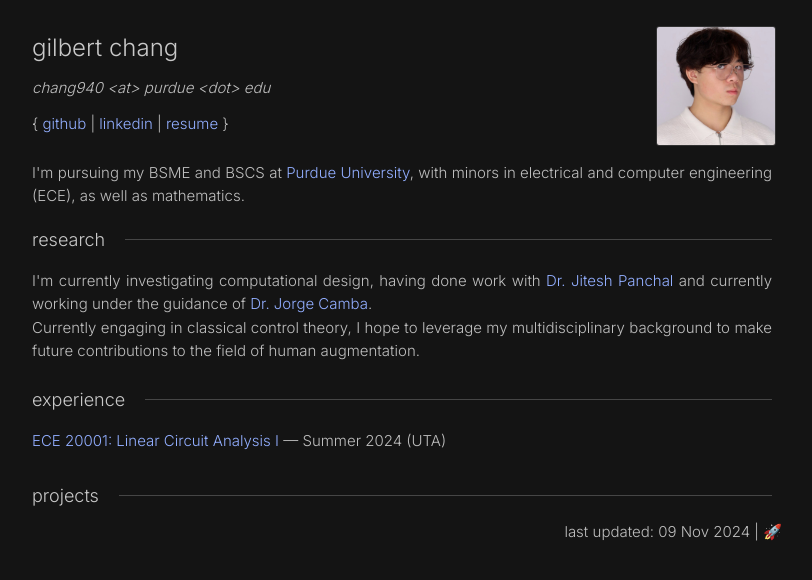
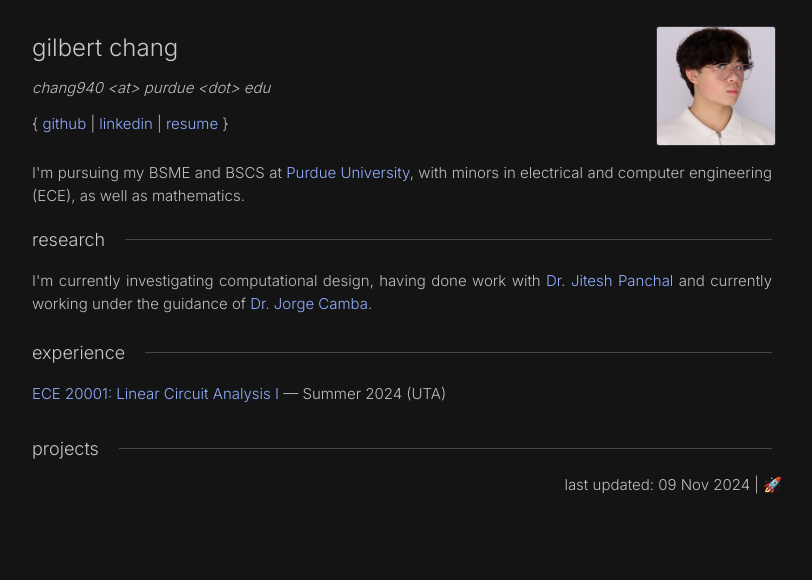
Before and after one commit to vindou/vindou, a Jekyll site: the page built from index.html, in a window 1280 px wide. Shown: the top 580 px of the page, without its empty margins (238-1050 px from the left). Built offline with Jekyll 4.4.1, drawn with Linux system fonts in a browser that asks for light colours.

Commit message:
Update index.html

```diff
--- a/index.html
+++ b/index.html
@@ -43,10 +43,6 @@ title: cha
     <p>
       I'm currently investigating computational design, having done work with <a href="https://engineering.purdue.edu/ME/People/ptProfile?resource_id=80194">Dr. Jitesh Panchal</a> and currently working under the guidance of <a href="https://polytechnic.purdue.edu/profile/jdorribo">Dr. Jorge Camba</a>.
     </p>
-
-    <p>
-      Currently engaging in classical control theory, I hope to leverage my multidisciplinary background to make future contributions to the field of human augmentation.
-    </p>
     </div>
 </div>
 
```
